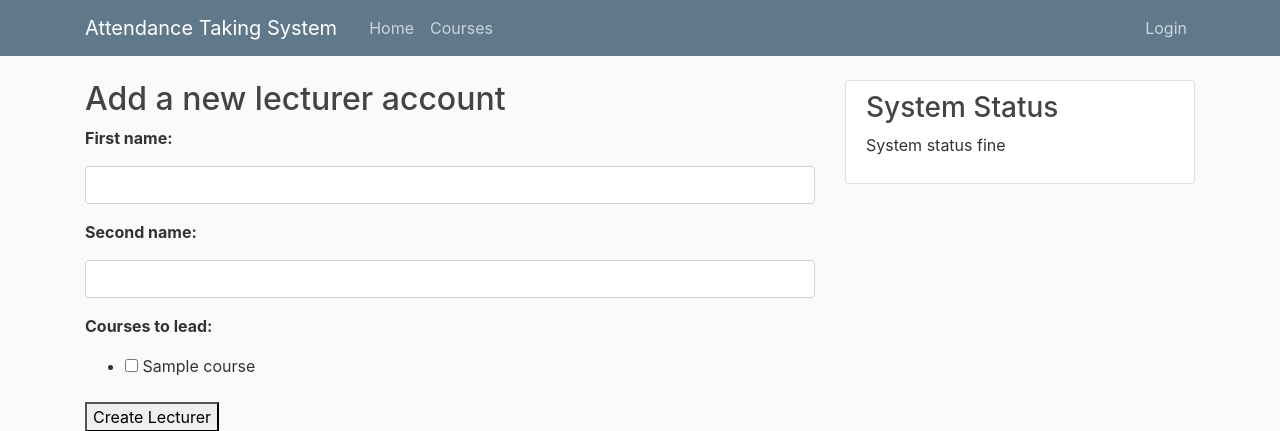
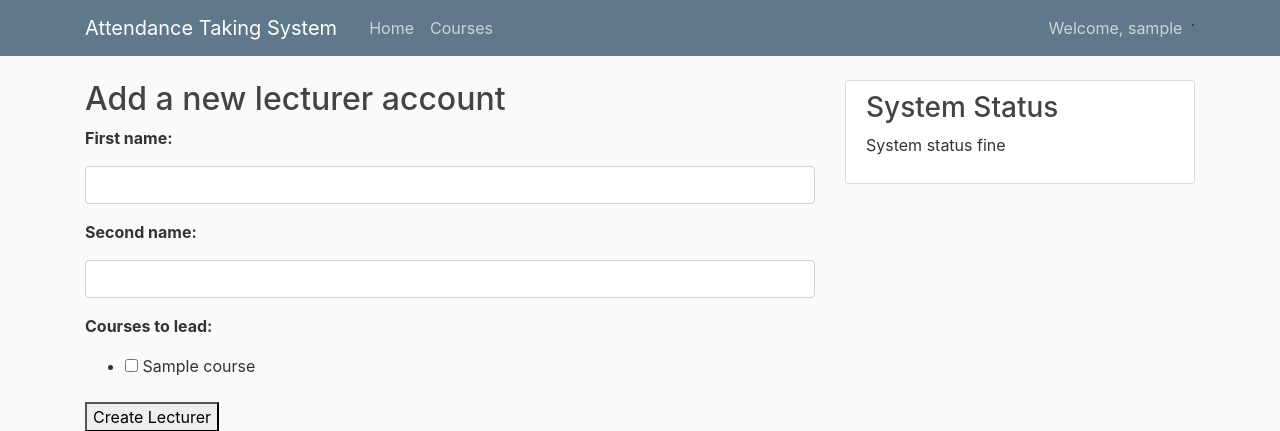
Before and after one commit to OlafSzmidt/attendance-arduino, a Django app: page /addLecturer/ in a window 1280 px wide. Shown: the top 431 px of the page. Run offline with Django 3.2, Linux system fonts and the light colour scheme; a user stored in the database is signed in; tables that the repository leaves empty hold one stand-in row (values such as "Sample post"); some libraries are stand-ins or nearby versions.

Commit message:
Don't show login link if user is authenticated

```diff
--- a/requests/templates/requests/base.html
+++ b/requests/templates/requests/base.html
@@ -31,7 +31,11 @@
           </div>
           <!-- Navbar Right Side -->
           <div class="navbar-nav">
-            <a class="nav-item nav-link" href="/accounts/login">Login</a>
+            {% if user.is_authenticated %}
+              <a class="nav-item nav-link"> Welcome, {{ user }} </a>.
+            {% else %}
+              <a class="nav-item nav-link" href="/accounts/login">Login</a>
+            {% endif %}
           </div>
         </div>
       </div>
```
